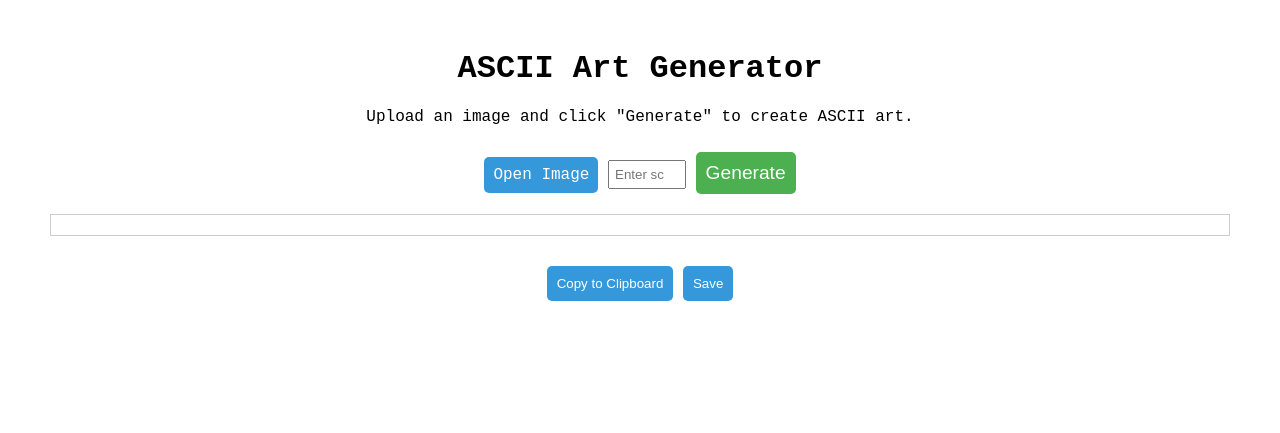
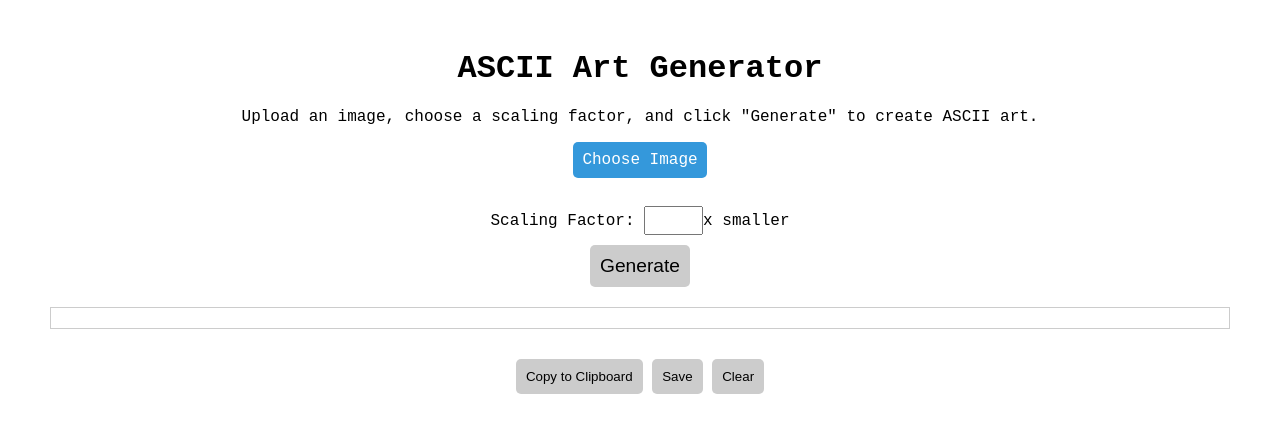
Before and after one commit to grossmannjenna/ASCII2img, a Flask app: page / in a window 1280 px wide. Shown: the top 433 px of the page. Run offline with Flask 3, Linux system fonts and the light colour scheme.

Commit message:
final changes

```diff
--- a/templates/index.html
+++ b/templates/index.html
@@ -13,6 +13,17 @@
         #fileInput {
             display: none;
         }
+        #uploadedImage {
+            max-width: 100%;
+            max-height: 450px; /* Adjust the max height as needed */
+            margin: 10px auto; /* Center the image horizontally */
+            display: none;
+        }
+        @media only screen and (max-width: 600px) {
+        #uploadedImage {
+            max-height: 200px; /* Adjust the max height for smaller screens */
+            }
+        }
         #fileInputLabel {
             padding: 9px; /* Slightly smaller */
             background-color: #3498db;
@@ -22,18 +33,34 @@
             cursor: pointer;
             display: inline-block;
         }
+        #scalingInput {
+            padding: 8px;
+            width: 45px; /* Adjust the width as needed */
+            margin-top: 10px;
+            text-align: center;
+        }
         #generateButton {
             padding: 10px; /* Somewhat larger */
-            background-color: #4CAF50;
-            color: white;
+            /*background-color: #4CAF50;*/
+            /*color: white;*/
             border: none;
             border-radius: 5px;
             cursor: pointer;
             font-size: 1.2em;
             margin-top: 10px;
         }
+        #generateButton:disabled {
+            background-color: #ccc; /* Grey when disabled */
+            color: black;
+            cursor: not-allowed;
+        }
+        #generateButton:enabled {
+            background-color: #4CAF50; /* Green when enabled */
+            color: white;
+            cursor: pointer;
+        }
         #resultContainer {
-            max-height: 450px;
+            max-height: 9999px;
             overflow-y: auto;
             white-space: pre;
             margin: 20px 0;
@@ -49,28 +76,117 @@
             cursor: pointer;
             margin-top: 10px;
         }
+        #copyButton:disabled, #saveButton:disabled {
+            padding: 10px;
+            background-color: #ccc;
+            color: black;
+            border: none;
+            border-radius: 5px;
+            cursor: not-allowed;
+            margin-top: 10px;
+        }
+        #clearButton {
+            padding: 10px;
+            background-color: red;
+            color: white;
+            border: none;
+            border-radius: 5px;
+            cursor: pointer;
+        }
+         #clearButton:disabled {
+            padding: 10px;
+            background-color: #ccc;
+            color: black;
+            border: none;
+            border-radius: 5px;
+            cursor: not-allowed;
+        }
     </style>
 </head>
 <body>
+
     <h1>ASCII Art Generator</h1>
-    <p>Upload an image and click "Generate" to create ASCII art.</p>
+    <p>Upload an image, choose a scaling factor, and click "Generate" to create ASCII art.</p>
 
-    <input type="file" id="fileInput" accept=".jpg, .jpeg, .png" style="display: none;">
-    <label for="fileInput" id="fileInputLabel">Open Image</label>
+    <input type="file" id="fileInput" accept=".jpg, .jpeg, .png, .webp, .blp, .bmp, .dds, .dib, .eps, .ico, .svg, .pcx, .tiff" style="display: none;">
+    <label for="fileInput" id="fileInputLabel" title="Upload an Image">Choose Image</label>
 
-    <input type="number" id="scaleInput" placeholder="Enter scaling factor" step="0.1" min="0.1" max="10" style="margin-top: 10px; padding: 5px;">
+    <br>
 
-    <button id="generateButton" onclick="generate()">Generate</button>
+    <img id="uploadedImage" style="display: none;"> <button id="removeImageButton" onclick="removeImage()" style="display: none;">X</button>
+
+    <br>
+
+    <label for="scalingInput">Scaling Factor:</label>
+    <input type="number" id="scalingInput" placeholder="" step="0.1" title="Choose a number greater than 1 (demicals OK)" style="margin-top: 10px; padding: 5px;">x smaller
+
+    <br>
+
+    <button id="generateButton" onclick="generate()" title="Generate the ASCII art" disabled>Generate</button>
 
     <div id="resultContainer"></div>
 
-    <button id="copyButton" onclick="copyToClipboard()">Copy to Clipboard</button>
-    <button id="saveButton" onclick="saveToFile()">Save</button>
+    <button id="copyButton" onclick="copyToClipboard()" title="Copy the ASCII art to your clipboard" disabled>Copy to Clipboard</button>
+    <button id="saveButton" onclick="saveToFile()" title="Save the ASCII art as a text file" disabled>Save</button>
+    <button id="clearButton" onclick="clearArt()" title="Get rid of the ASCII art" disabled>Clear</button>
+    <script>
+    function clearArt() {
+        const resultContainer = document.getElementById('resultContainer');
+        resultContainer.innerText = '';
+    }
+    function removeImage() {
+        const fileInput = document.getElementById('fileInput');
+        const removeImageButton = document.getElementById('removeImageButton');
+        const generateButton = document.getElementById('generateButton');
+        const imagePreview = document.getElementById('uploadedImage');
+        const copyButton = document.getElementById('copyButton');
+        const saveButton = document.getElementById('saveButton');
+        const clearButton = document.getElementById('clearButton');
 
-    <script>
+
+        fileInput.value = ''; // Clear the file input
+        removeImageButton.style.display = 'none'; // Hide the remove button
+        generateButton.disabled = true; // Disable the Generate button
+        copyButton.disabled = true;
+        saveButton.disabled = true;
+        clearButton.disabled = true;
+        imagePreview.style.display = 'none';
+    }
+
+    document.getElementById('fileInput').addEventListener('change', function () {
+        const removeImageButton = document.getElementById('removeImageButton');
+        const generateButton = document.getElementById('generateButton');
+
+        removeImageButton.style.display = this.files.length > 0 ? 'inline-block' : 'none';
+        copyButton.disabled = saveButton.disabled = clearButton.disabled = generateButton.disabled = this.files.length === 0;
+    });
+
+    function handleFileInputChange() {
+            const fileInput = document.getElementById('fileInput');
+            const uploadedImage = document.getElementById('uploadedImage');
+
+            if (fileInput.files.length > 0) {
+                const file = fileInput.files[0];
+                const reader = new FileReader();
+
+                reader.onload = function (e) {
+                    uploadedImage.src = e.target.result;
+                    uploadedImage.style.display = 'block';
+                };
+
+                reader.readAsDataURL(file);
+                const genBut = document.getElementById('generateButton');
+                genBut.disabled = 0;
+            } else {
+                uploadedImage.style.display = 'none';
+            }
+        }
+
+        document.getElementById('fileInput').addEventListener('change', handleFileInputChange);
+
         function generate() {
             const fileInput = document.getElementById('fileInput');
-            const scaleInput = document.getElementById('scaleInput');
+            const scaleInput = document.getElementById('scalingInput');
             const generateButton = document.getElementById('generateButton');
             const resultContainer = document.getElementById('resultContainer');
 
@@ -84,7 +200,6 @@
 
             const formData = new FormData();
             formData.append('file', file);
-            if(isNaN(scaleFactor) || scaleFactor <= 0) alert("Scaling must be a number greater than 0")
             formData.append('scale_factor', (isNaN(scaleFactor) || scaleFactor <= 0) ? 1 : scaleFactor);
 
             generateButton.disabled = true;
```
Also changed, not shown: templates/404.html (+7 -7 lines), uploads/IMG_6368.jpg (added), uploads/Screenshot_20240302_225947.png (added), uploads/clemson-state-logo-dizzler-015414-c_1.jpg (added), uploads/cutie.png (added), uploads/not_applicable.png (added), 1 other file.
